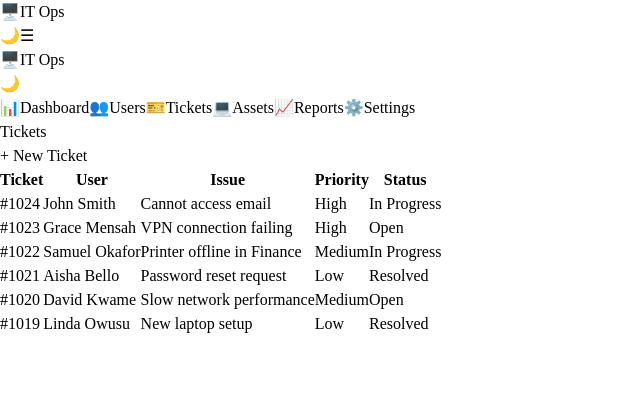
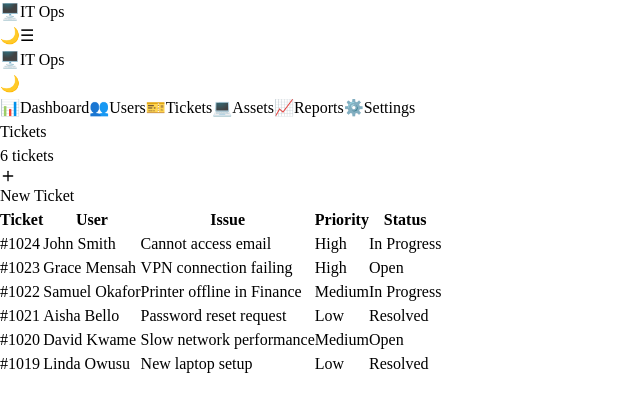
Before and after one commit to Ellyrich13/it-ops-dashboard, a React (Vite) app: page /tickets in a window 1280 px wide. Shown: the top 412 px of the page, without its empty margins (0-640 px from the left). Built offline with nearby package versions, Linux system fonts and the light colour scheme.

Commit message:
Add mock API service with async loading and error states on Tickets page

```diff
--- /dev/null
+++ b/src/components/Spinner.tsx
@@ -0,0 +1,11 @@
+import { Loader2 } from 'lucide-react'
+
+function Spinner() {
+  return (
+    <div className="flex items-center justify-center py-16">
+      <Loader2 className="animate-spin text-teal-500" size={28} />
+    </div>
+  )
+}
+
+export default Spinner
--- a/src/pages/Tickets.tsx
+++ b/src/pages/Tickets.tsx
@@ -1,14 +1,10 @@
+import { useState, useEffect } from 'react'
+import { Plus } from 'lucide-react'
 import FadeIn from '../components/FadeIn'
-
-function Tickets() {
-  const tickets = [
-    { id: '#1024', user: 'John Smith', issue: 'Cannot access email', priority: 'High', status: 'In Progress' },
-    { id: '#1023', user: 'Grace Mensah', issue: 'VPN connection failing', priority: 'High', status: 'Open' },
-    { id: '#1022', user: 'Samuel Okafor', issue: 'Printer offline in Finance', priority: 'Medium', status: 'In Progress' },
-    { id: '#1021', user: 'Aisha Bello', issue: 'Password reset request', priority: 'Low', status: 'Resolved' },
-    { id: '#1020', user: 'David Kwame', issue: 'Slow network performance', priority: 'Medium', status: 'Open' },
-    { id: '#1019', user: 'Linda Owusu', issue: 'New laptop setup', priority: 'Low', status: 'Resolved' },
-  ]
+import Spinner from '../components/Spinner'
+import NewTicketModal from '../components/NewTicketModal'
+import { fetchTickets } from '../services/api'
+import type { Ticket } from '../types'
 
 const priorityColor: Record<string, string> = {
   High: 'bg-red-500/10 text-red-600 dark:text-red-400',
@@ -22,15 +18,40 @@ function Tickets() {
   Resolved: 'bg-green-500/10 text-green-600 dark:text-green-400',
 }
 
+function Tickets() {
+  const [tickets, setTickets] = useState<Ticket[]>([])
+  const [loading, setLoading] = useState(true)
+  const [error, setError] = useState<string | null>(null)
+  const [showModal, setShowModal] = useState(false)
+
+  useEffect(() => {
+    fetchTickets()
+      .then(setTickets)
+      .catch(() => setError('Failed to load tickets. Please try again.'))
+      .finally(() => setLoading(false))
+  }, [])
+
   return (
     <div className="md:ml-56 pt-20 md:pt-8 p-8 min-h-screen bg-slate-50 dark:bg-slate-950 text-slate-900 dark:text-white transition-colors">
+      <h1 className="text-2xl font-bold mb-1 tracking-tight">Tickets</h1>
+      <div className="w-10 h-1 bg-teal-500 rounded-full mb-6" />
       <div className="flex flex-col sm:flex-row sm:items-center justify-between gap-4 mb-8">
-        <h1 className="text-2xl font-bold">Tickets</h1>
-        <button className="bg-teal-500 hover:bg-teal-400 text-slate-950 font-semibold px-4 py-2 rounded-lg text-sm transition w-full sm:w-auto">
-          + New Ticket
+        <p className="text-slate-500 dark:text-slate-400 text-sm">
+          {loading ? 'Loading…' : `${tickets.length} tickets`}
+        </p>
+        <button
+          onClick={() => setShowModal(true)}
+          className="flex items-center justify-center gap-1.5 bg-teal-500 hover:bg-teal-400 text-slate-950 font-semibold px-4 py-2 rounded-lg text-sm transition w-full sm:w-auto"
+        >
+          <Plus size={16} />
+          New Ticket
         </button>
       </div>
 
+      {loading && <Spinner />}
+      {error && <p className="text-red-500 text-sm">{error}</p>}
+
+      {!loading && !error && (
         <FadeIn>
           <div className="bg-white dark:bg-slate-900 border border-slate-200 dark:border-slate-800 rounded-xl overflow-x-auto transition-colors">
             <table className="w-full text-sm min-w-[650px]">
@@ -50,14 +71,10 @@ function Tickets() {
                     <td className="px-5 py-4 text-slate-700 dark:text-slate-300">{t.user}</td>
                     <td className="px-5 py-4 text-slate-500 dark:text-slate-400">{t.issue}</td>
                     <td className="px-5 py-4">
-                    <span className={`px-2 py-1 rounded-full text-xs ${priorityColor[t.priority]}`}>
-                      {t.priority}
-                    </span>
+                      <span className={`px-2 py-1 rounded-full text-xs ${priorityColor[t.priority]}`}>{t.priority}</span>
                     </td>
                     <td className="px-5 py-4">
-                    <span className={`px-2 py-1 rounded-full text-xs ${statusColor[t.status]}`}>
-                      {t.status}
-                    </span>
+                      <span className={`px-2 py-1 rounded-full text-xs ${statusColor[t.status]}`}>{t.status}</span>
                     </td>
                   </tr>
                 ))}
@@ -65,6 +82,14 @@ function Tickets() {
             </table>
           </div>
         </FadeIn>
+      )}
+
+      {showModal && (
+        <NewTicketModal
+          onClose={() => setShowModal(false)}
+          onCreated={(newTicket) => setTickets((prev) => [newTicket, ...prev])}
+        />
+      )}
     </div>
   )
 }
--- /dev/null
+++ b/src/services/api.ts
@@ -0,0 +1,34 @@
+import { tickets as mockTickets } from '../data/tickets'
+import { assets as mockAssets } from '../data/assets'
+import { users as mockUsers } from '../data/users'
+import type { Ticket, Asset, User } from '../types'
+
+function simulateRequest<T>(data: T, delayMs = 600): Promise<T> {
+  return new Promise((resolve) => {
+    setTimeout(() => resolve(data), delayMs)
+  })
+}
+
+export async function fetchTickets(): Promise<Ticket[]> {
+  return simulateRequest(mockTickets)
+}
+
+export async function fetchAssets(): Promise<Asset[]> {
+  return simulateRequest(mockAssets)
+}
+
+export async function fetchUsers(): Promise<User[]> {
+  return simulateRequest(mockUsers)
+}
+
+export async function createTicket(ticket: Omit<Ticket, 'id'>): Promise<Ticket> {
+  const newTicket: Ticket = { ...ticket, id: `#${1000 + Math.floor(Math.random() * 9000)}` }
+  return simulateRequest(newTicket, 400)
+}
+
+export function validateTicketForm(user: string, issue: string): { user?: string; issue?: string } {
+  const errors: { user?: string; issue?: string } = {}
+  if (user.trim().length < 2) errors.user = "Enter the user's full name."
+  if (issue.trim().length < 5) errors.issue = 'Describe the issue in at least 5 characters.'
+  return errors
+}
```
Lines whose indentation alone changed are shown as unchanged.
